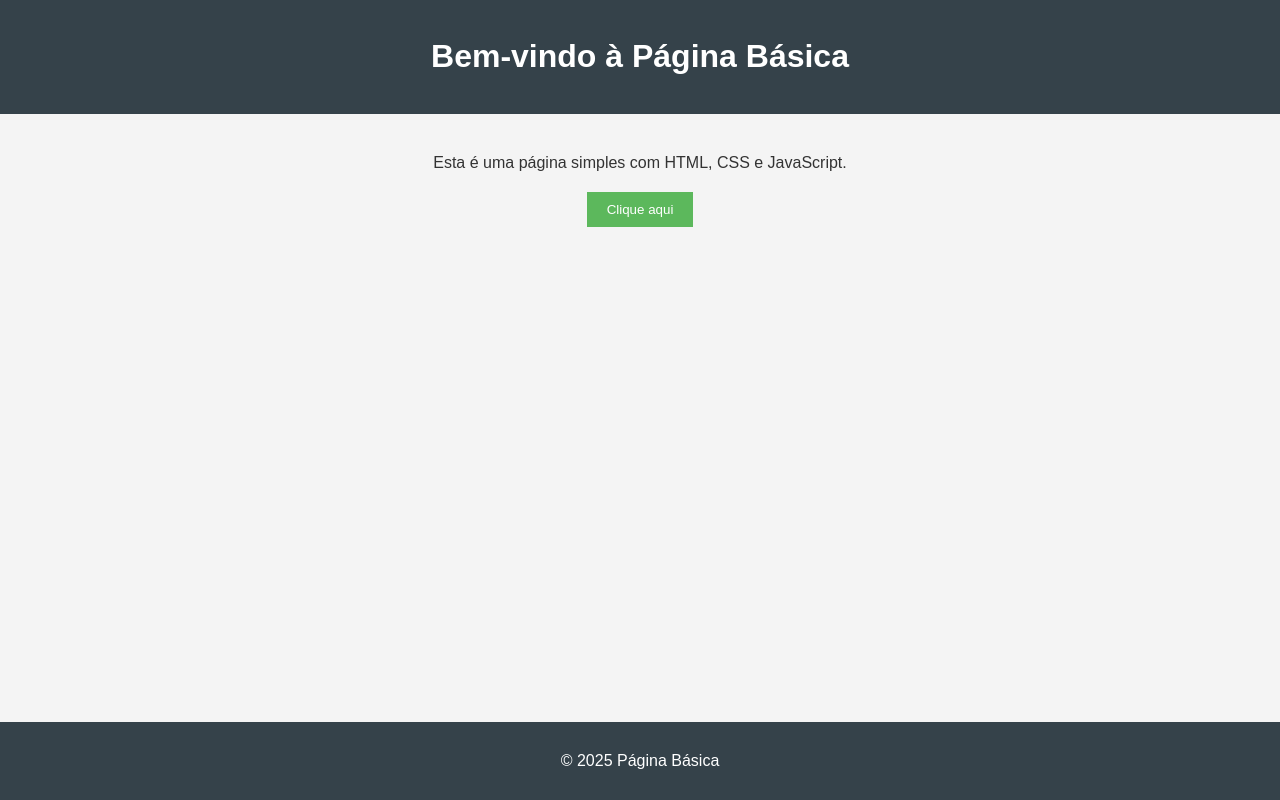
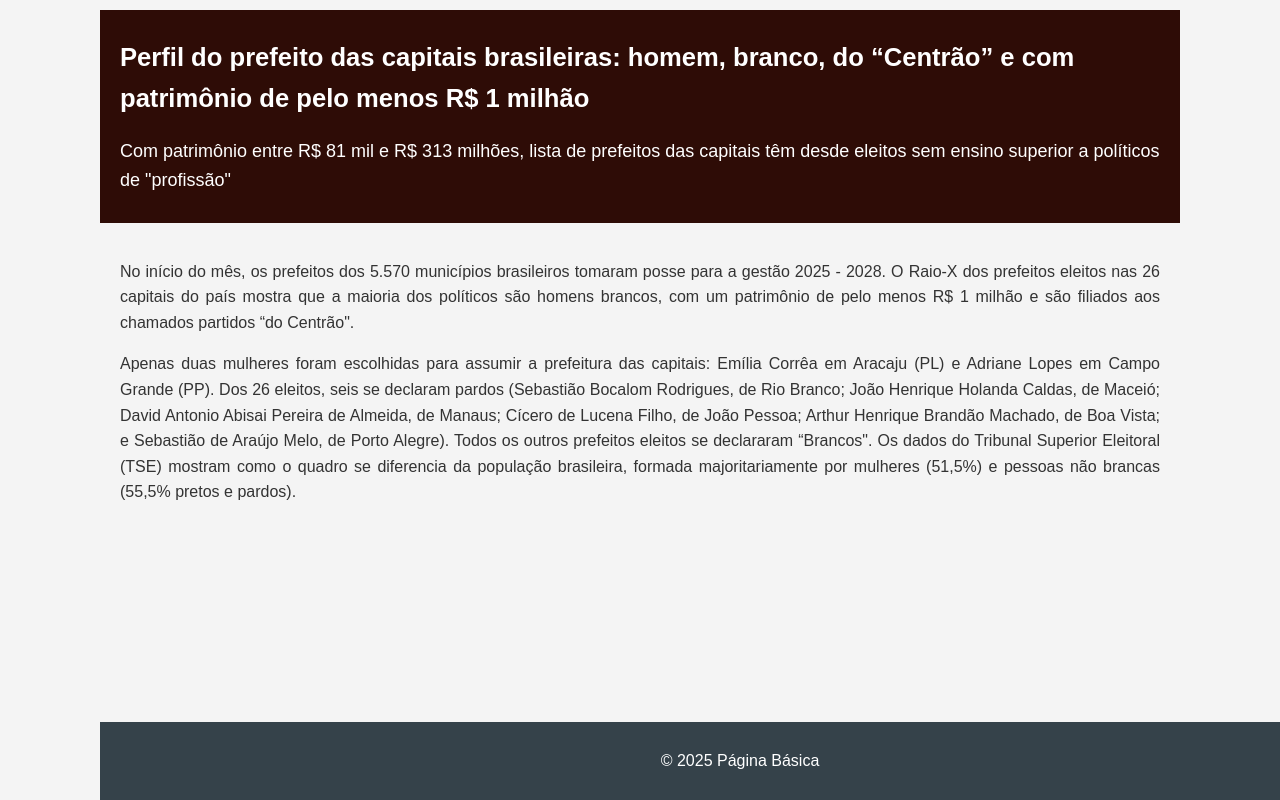
Before and after one commit to adolfoguimaraes/mba_idp_dataviz2, a plain HTML site: page index.html in a window 1280 px wide. Drawn offline with Linux system fonts and the light colour scheme.

Commit message:
Primeira versão do texto

```diff
--- a/index.html
+++ b/index.html
@@ -8,11 +8,13 @@
 </head>
 <body>
     <header>
-        <h1>Bem-vindo à Página Básica</h1>
+        <h1>Perfil do prefeito das capitais brasileiras: homem, branco, do “Centrão” e com patrimônio de pelo menos R$ 1 milhão</h1>
+        <p>Com patrimônio entre R$ 81 mil e R$ 313 milhões, lista de prefeitos das capitais têm desde eleitos sem ensino superior a políticos de "profissão"</p>
     </header>
     <main>
-        <p>Esta é uma página simples com HTML, CSS e JavaScript.</p>
-        <button id="alertButton">Clique aqui</button>
+        <p>No início do mês, os prefeitos dos 5.570 municípios brasileiros tomaram posse para a gestão 2025 - 2028. O Raio-X dos prefeitos eleitos nas 26 capitais do país mostra que a maioria dos políticos são homens brancos, com um patrimônio de pelo menos R$ 1 milhão e são filiados aos chamados partidos “do Centrão". </p>
+        <p>Apenas duas mulheres foram escolhidas para assumir a prefeitura das capitais: Emília Corrêa em Aracaju (PL) e Adriane Lopes em Campo Grande (PP). Dos 26 eleitos, seis se declaram pardos (Sebastião Bocalom Rodrigues, de Rio Branco; João Henrique Holanda Caldas, de Maceió; David Antonio Abisai Pereira de Almeida, de Manaus; Cícero de Lucena Filho, de João Pessoa; Arthur Henrique Brandão Machado, de Boa Vista; e Sebastião de Araújo Melo, de Porto Alegre). Todos os outros prefeitos eleitos se declararam “Brancos". Os dados do Tribunal Superior Eleitoral (TSE) mostram como o quadro se diferencia da população brasileira, formada majoritariamente por mulheres (51,5%) e pessoas não brancas (55,5% pretos e pardos).</p>
+
     </main>
     <footer>
         <p>&copy; 2025 Página Básica</p>
--- a/styles.css
+++ b/styles.css
@@ -2,16 +2,22 @@ body {
     font-family: Arial, sans-serif;
     line-height: 1.6;
     margin: 0;
-    padding: 0;
+    padding: 10px 100px 10px 100px;
     background-color: #f4f4f4;
     color: #333;
 }
 
 header {
-    background: #35424a;
+    background: #2e0c06;
     color: #fff;
     padding: 10px 20px;
-    text-align: center;
+    text-align: left;
+    font-size: 0.8em;
+}
+
+header p {
+    font-family: Arial, sans-serif;
+    font-size: 18px;
 }
 
 footer {
@@ -26,7 +32,7 @@ footer {
 
 main {
     padding: 20px;
-    text-align: center;
+    text-align: justify;
 }
 
 button {
```
